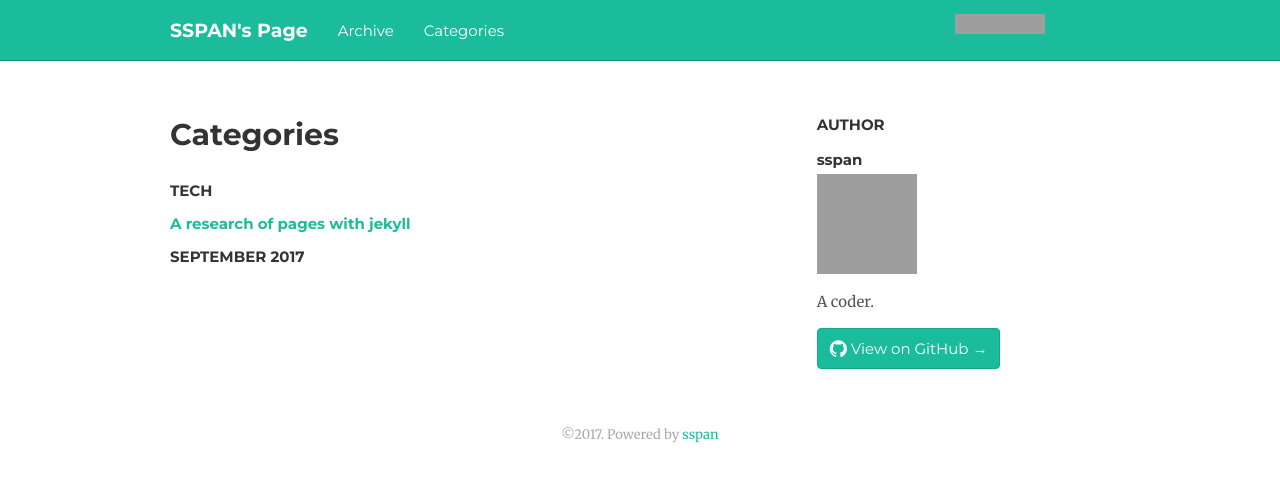
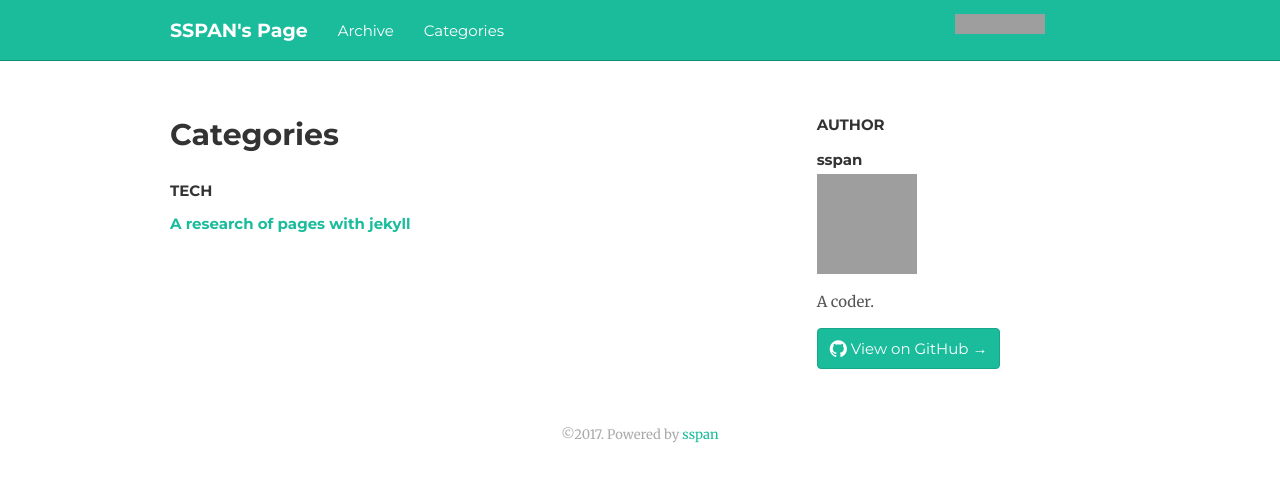
Before and after one commit to dennyxi/sspantz.github.io, a Jekyll site: the page built from categories.html, in a window 1280 px wide. Shown: the top 482 px of the page. Built offline with Jekyll 4.4.1, drawn with Linux system fonts in a browser that asks for light colours; nearby versions of some CDN libraries; comment, search, counter and statistics services are not loaded; grey boxes are pictures that could not be loaded.

Commit message:
Update categories.html

```diff
--- a/categories.html
+++ b/categories.html
@@ -15,15 +15,6 @@ title: Categories
     {% for post in site.categories[category_name] %}
     <article class="archive-item">
       <h4><a href="{{ site.baseurl }}{{ post.url }}">{{post.title}}</a></h4>
-
-      {% assign post_month_year = post.date | date: "%B %Y" %}
-      {% assign newer_post_month_year = post.next.date | date: "%B %Y" %}
-      {% if post_month_year != newer_post_month_year %}
-        <h3 class="section-header-archive">
-        {{ post_month_year }}
-      </h3>
-      {% endif %}
-
      </h3>
     </article>
     {% endfor %}
```
